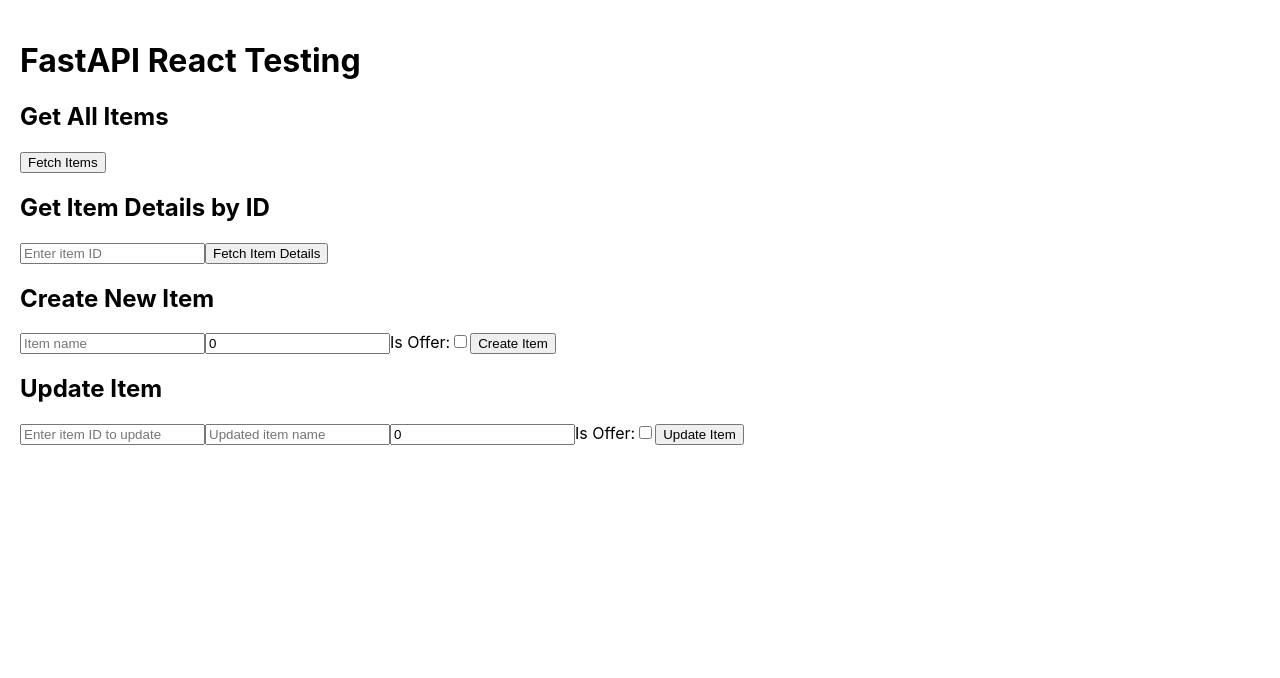
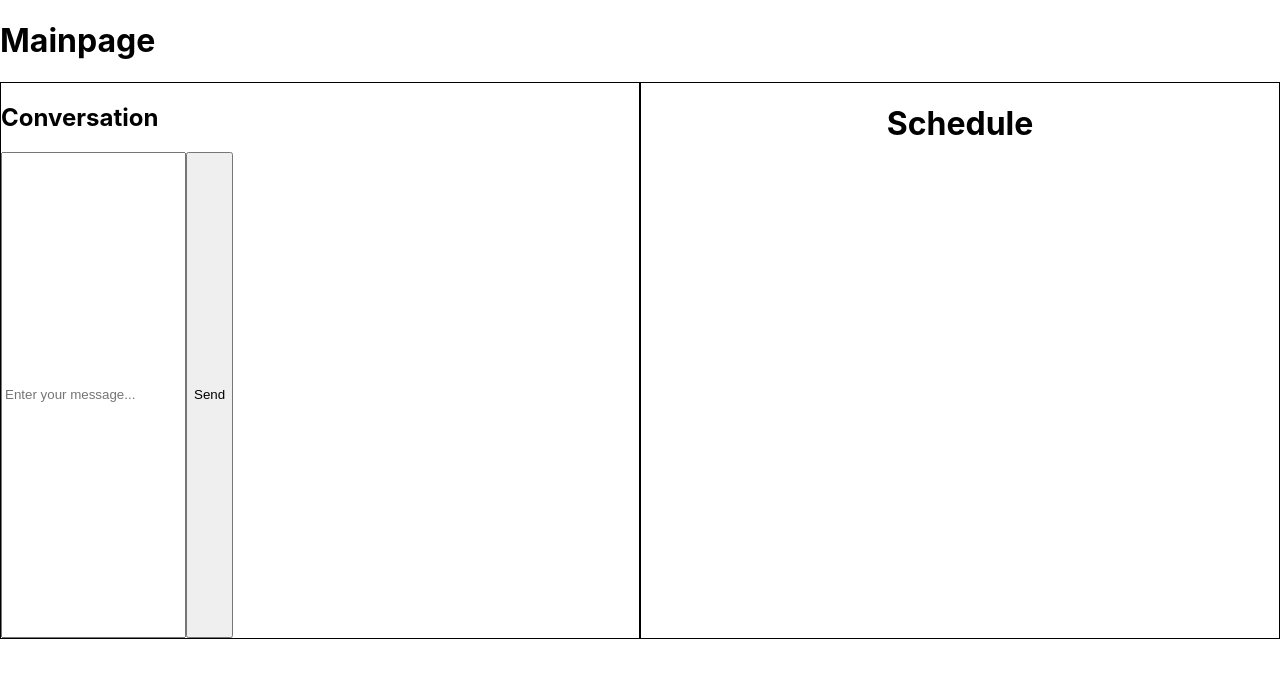
Before and after one commit to wanling1212/webappfrontend, a React (Create React App) app: page / in a window 1280 px wide. Shown: the top 678 px of the page. Built offline with nearby package versions, Linux system fonts and the light colour scheme.

Commit message:
setting main frame

```diff
--- /dev/null
+++ b/src/MainPage/Conversation/Conversation.css
@@ -0,0 +1,6 @@
+.conversation-container {
+    display: flex;
+    flex-direction: column;
+    width: 50%;
+    border: 1px solid #000; /* 添加黑色實線邊框 */
+}
--- /dev/null
+++ b/src/MainPage/Conversation/Conversation.js
@@ -0,0 +1,13 @@
+import MessageInput from "./MessageInput/MessageInput";
+import './Conversation.css';
+
+function Conversation() {
+    return (
+        <div className="conversation-container">
+            <h2>Conversation</h2>
+            <MessageInput />
+        </div>
+    );
+}
+
+export default Conversation;
--- /dev/null
+++ b/src/MainPage/Conversation/MessageInput/MessageInput.css
@@ -0,0 +1,13 @@
+.message-input-container {
+    display:flex;
+}
+
+.message-input {
+    display: flex;
+    min-height: 60vh;
+}
+
+.message-input:focus {
+    border-color: #007bff;
+    box-shadow: 0 0 5px rgba(0, 123, 255, 0.3);
+}
--- /dev/null
+++ b/src/MainPage/Conversation/MessageInput/MessageInput.js
@@ -0,0 +1,25 @@
+import React, { useState } from 'react';
+import './MessageInput.css';
+
+function MessageInput() {
+    const [message, setMessage] = useState('');
+
+    const handleSubmit = () => {
+        console.log(message);
+        setMessage('');
+    };
+
+    return (
+        <div className="message-input-container">
+            <input className='message-input'
+                type="text"
+                value={message}
+                onChange={(e) => setMessage(e.target.value)}
+                placeholder="Enter your message..."
+            />
+            <button onClick={handleSubmit}>Send</button>
+        </div>
+    );
+}
+
+export default MessageInput;
--- /dev/null
+++ b/src/MainPage/Mainpage.css
@@ -0,0 +1,5 @@
+.mainpage-container {
+    display: flex; /* 啟用 Flexbox */
+    justify-content: space-between; /* 子元素左右分散排列 */
+    width: 100%; /* 設定元素寬度為 100% */
+}
--- /dev/null
+++ b/src/MainPage/Mainpage.js
@@ -0,0 +1,18 @@
+import Conversation from "./Conversation/Conversation";
+import Schedule from "./Schedule/Schedule";
+import "./Mainpage.css";
+
+function Mainpage() {
+  return (
+    <div>
+      <h1>Mainpage</h1>
+      <div className="mainpage-container">
+        <Conversation />
+        <Schedule />
+      </div>
+
+    </div>
+  );
+}
+
+export default Mainpage;
--- /dev/null
+++ b/src/MainPage/Schedule/Schedule.css
@@ -0,0 +1,7 @@
+.schedule-container {
+    display: flex;
+    flex-direction: column;
+    align-items: center;
+    width: 50%; /* 設定元素寬度為 80% */
+    border: 1px solid #000; /* 添加黑色實線邊框 */
+}
--- /dev/null
+++ b/src/MainPage/Schedule/Schedule.js
@@ -0,0 +1,13 @@
+import React from 'react';
+import './Schedule.css';
+
+const Schedule = () => {
+    return (
+        <div className="schedule-container">
+            <h1>Schedule</h1>
+            {/* Add your schedule content here */}
+        </div>
+    );
+};
+
+export default Schedule;
--- a/src/index.js
+++ b/src/index.js
@@ -1,13 +1,13 @@
 import React from 'react';
 import ReactDOM from 'react-dom/client';
 import './index.css';
-import App from './App';
+import Mainpage from './MainPage/Mainpage.js';
 import reportWebVitals from './reportWebVitals';
 
 const root = ReactDOM.createRoot(document.getElementById('root'));
 root.render(
   <React.StrictMode>
-    <App />
+    <Mainpage />
   </React.StrictMode>
 );
 
```
Also changed, not shown: src/ApiTesting/App.css (renamed from src/App.css), src/ApiTesting/App.js (renamed from src/App.js), src/ApiTesting/logo.svg (renamed from src/logo.svg), 1 other file (tests, documents, lock files or other folders).
